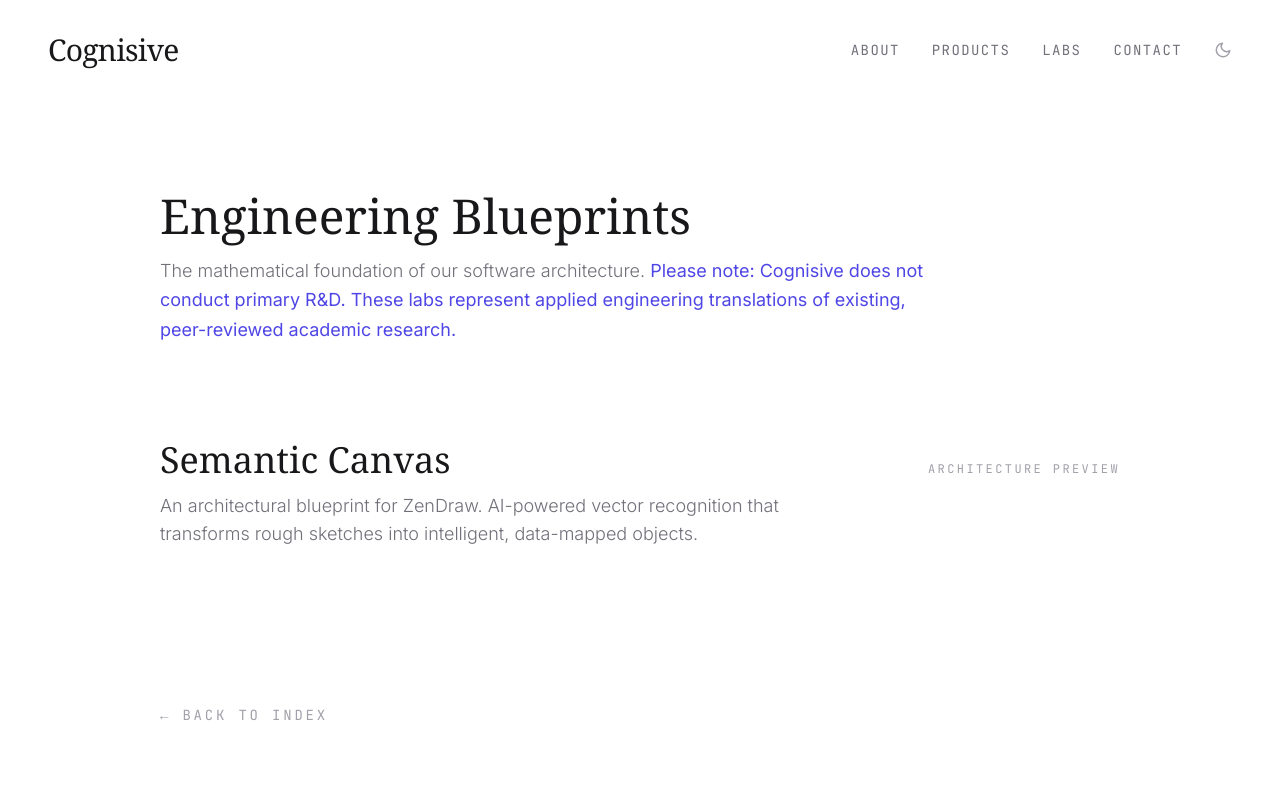
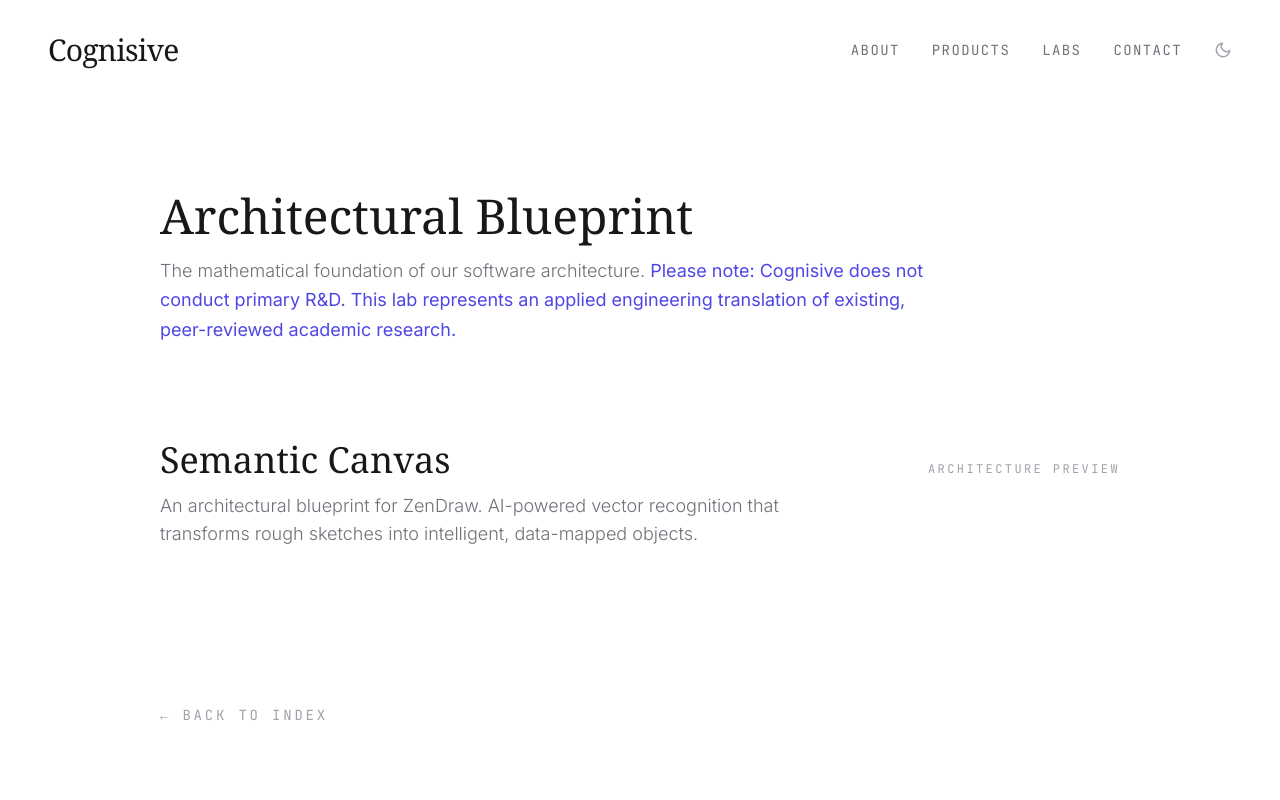
Before and after one commit to cognisivelabs/cognisivelabs.github.io, a Next.js app: page /labs in a window 1280 px wide. Shown: the top 800 px of the page. Built offline with nearby package versions, Linux system fonts and the light colour scheme.

Commit message:
Refine Products and Labs copy for singular focus

```diff
--- a/app/components/ProductIndex.tsx
+++ b/app/components/ProductIndex.tsx
@@ -28,10 +28,10 @@ export default function ProductIndex() {
             >
                 <div className="space-y-4 max-w-3xl">
                     <h2 className="text-3xl md:text-5xl font-serif text-neutral-900 dark:text-neutral-100">
-                        Software Instruments
+                        Active Instrument
                     </h2>
                     <p className="text-lg text-neutral-500 dark:text-neutral-400 font-light leading-relaxed">
-                        The following stack represents our core commercial pipeline. <strong className="text-indigo-600 dark:text-indigo-400 font-normal hover:text-indigo-500 transition-colors">Please note: All products are currently in active development. No public versions have been released yet.</strong>
+                        The following stack represents our current commercial focus. <strong className="text-indigo-600 dark:text-indigo-400 font-normal hover:text-indigo-500 transition-colors">Please note: This product is currently in active development. No public versions have been released yet.</strong>
                     </p>
                 </div>
 
--- a/app/labs/page.tsx
+++ b/app/labs/page.tsx
@@ -21,10 +21,10 @@ export default function LabsPage() {
       >
         <div className="space-y-4 max-w-3xl">
           <h2 className="text-3xl md:text-5xl font-serif text-neutral-900 dark:text-neutral-100">
-            Engineering Blueprints
+            Architectural Blueprint
           </h2>
           <p className="text-lg text-neutral-500 dark:text-neutral-400 font-light leading-relaxed">
-            The mathematical foundation of our software architecture. <strong className="text-indigo-600 dark:text-indigo-400 font-normal hover:text-indigo-500 transition-colors">Please note: Cognisive does not conduct primary R&D. These labs represent applied engineering translations of existing, peer-reviewed academic research.</strong>
+            The mathematical foundation of our software architecture. <strong className="text-indigo-600 dark:text-indigo-400 font-normal hover:text-indigo-500 transition-colors">Please note: Cognisive does not conduct primary R&D. This lab represents an applied engineering translation of existing, peer-reviewed academic research.</strong>
           </p>
         </div>
 
```
